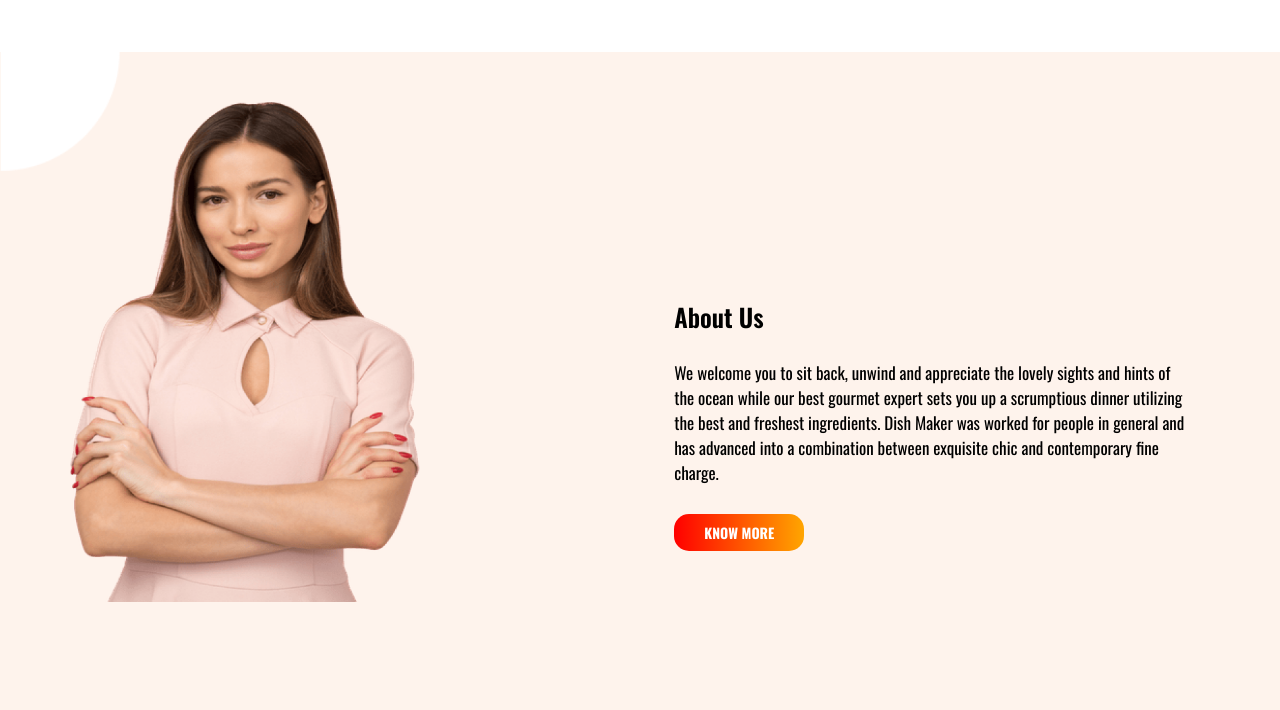
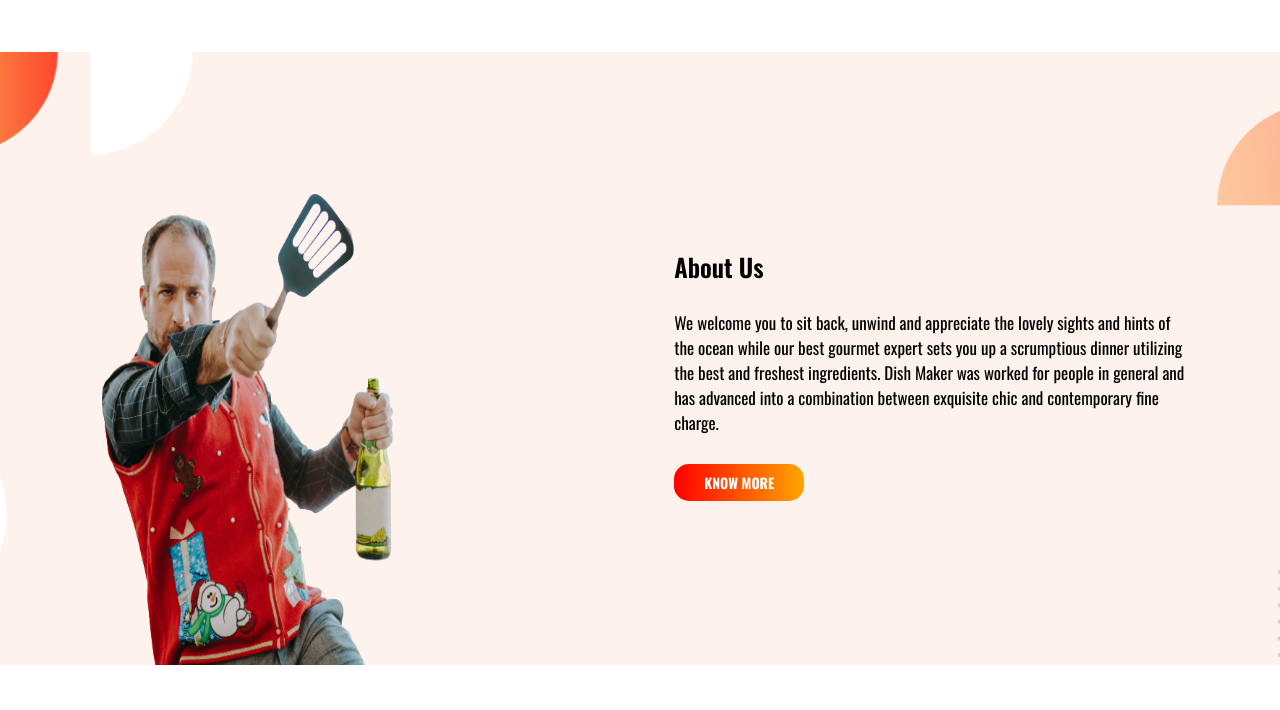
Before and after one commit to digantasarkar01/restaurant, a plain HTML site: page index.html in a window 1280 px wide. Shown: the part 553-1263 px from the top of the page. Drawn offline with nearby package versions, Linux system fonts and the light colour scheme.

Commit message:
Bug fixed

```diff
--- a/index.html
+++ b/index.html
@@ -32,7 +32,7 @@
     <section class="container-fluid owner-section-bg">
         <div class="container owner">
             <div class="owner-left">
-                <img src="Images/female/maker.png" alt="Dish Maker" width="350px" height="500px">
+                <img src="Images/male/dish-maker.png" alt="Dish Maker" width="350px" height="500px">
             </div>
             <div class="owner-right">
                 <h3>About us</h3>
--- a/style.css
+++ b/style.css
@@ -77,7 +77,7 @@ p{
 }
 
 .owner-section-bg{
-    background-image: url(images/shapes/Bg-Home-Section-2.png);
+    background-image: url(images/shapes/bg-home.png);
     background-repeat: no-repeat;
     background-position: center center;
     background-size: cover;
@@ -85,11 +85,16 @@ p{
 
 .owner{
     display: flex;
-    padding-top: 50px;
-    padding-bottom: 50px;
 }
 .owner-left{
     width: 50%;
+    position: relative;
+}
+.owner-left img{
+    width: 350px;
+    height: 500px;
+    position: absolute;
+    bottom: 0;
 }
 .owner-right{
     width: 50%;
```
Also changed, not shown: Images/shapes/bg-home.png (renamed from Images/shapes/Bg-Home-Section-2.png).
